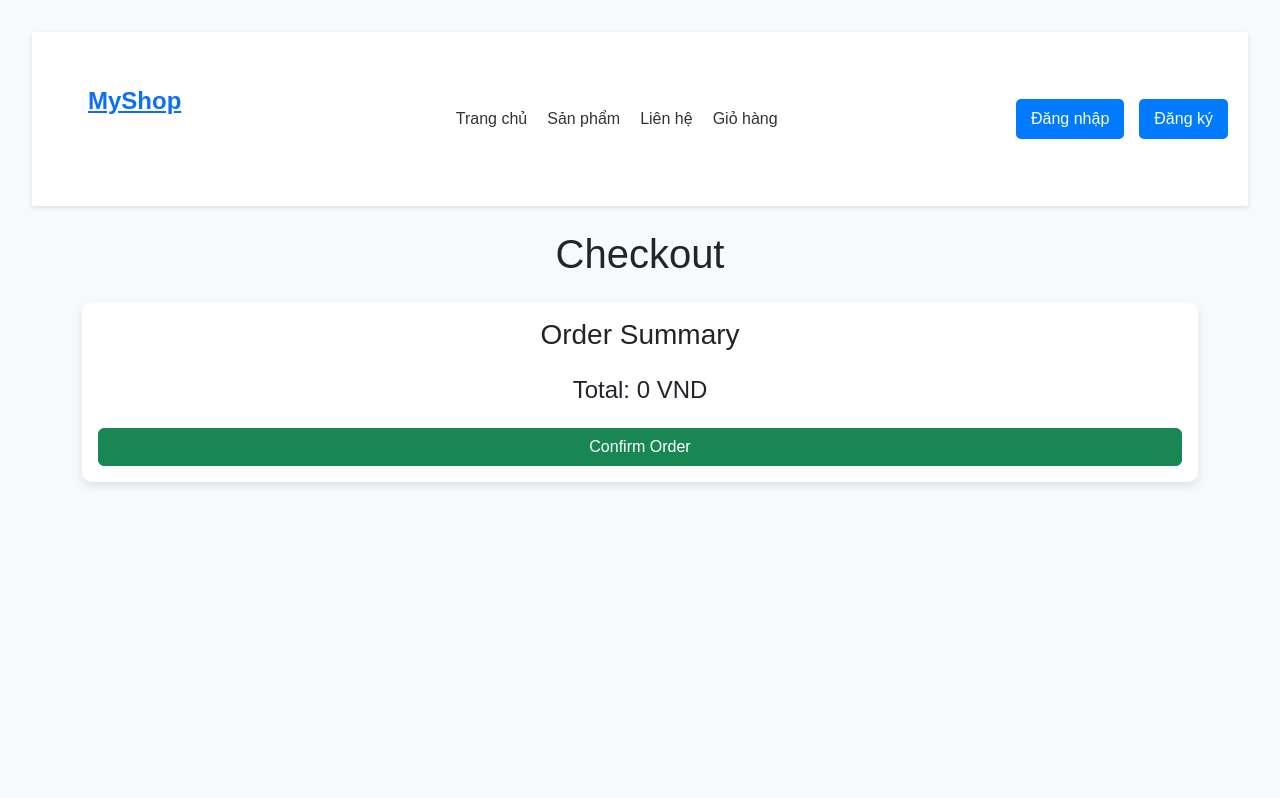
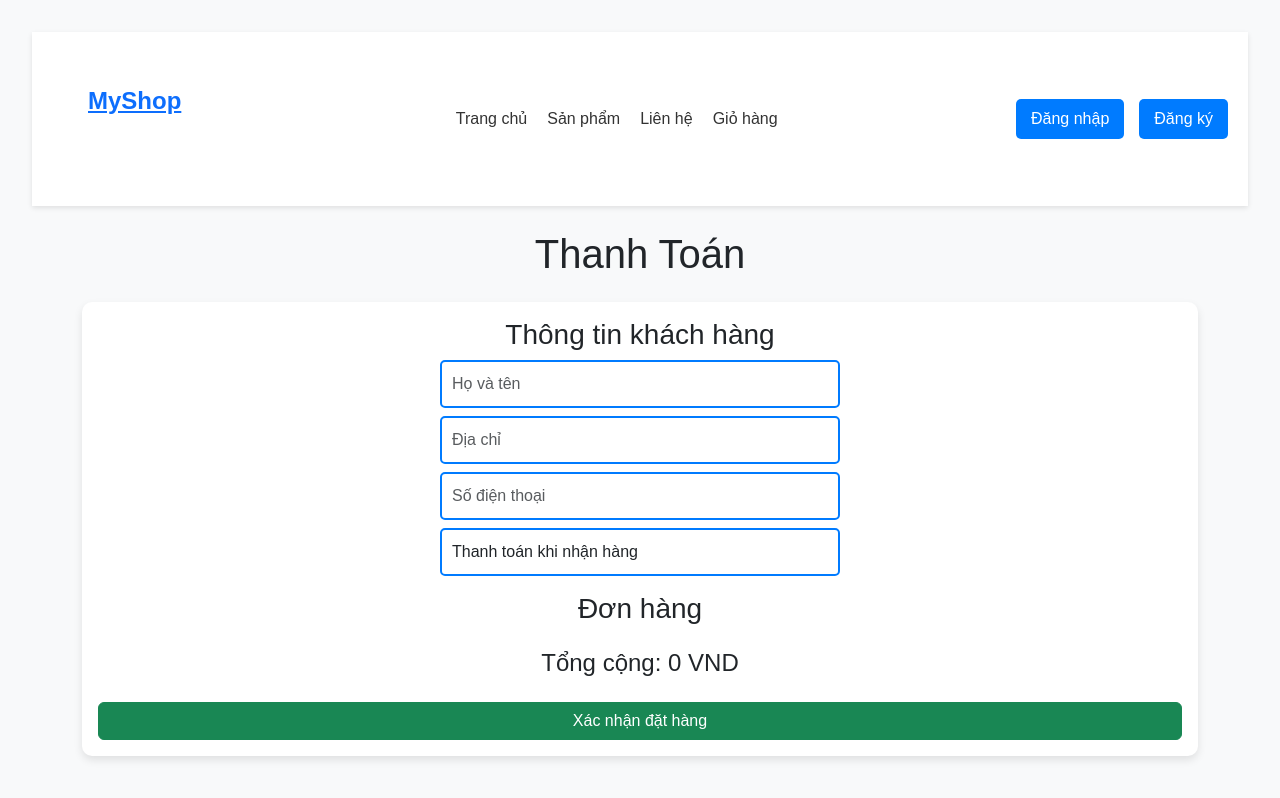
Before and after one commit to MrLuoi/ASM_RA, a React (Vite) app: page /checkout in a window 1280 px wide. Built offline with nearby package versions, Linux system fonts and the light colour scheme.

Commit message:
checkout fĩ

```diff
--- a/db.json
+++ b/db.json
@@ -239,6 +239,21 @@
         "address": "Hà Nội, Việt Nam"
       },
       "id": 1
+    },
+    {
+      "customerName": "Quần áo",
+      "address": "hn",
+      "phone": "0353164510",
+      "paymentMethod": "cash",
+      "totalPrice": 29990000,
+      "products": [
+        {
+          "name": "iPhone 15 Pro",
+          "price": 29990000,
+          "quantity": 1
+        }
+      ],
+      "id": 2
     }
   ]
 }
--- a/src/pages/homes/Checkout.tsx
+++ b/src/pages/homes/Checkout.tsx
@@ -1,27 +1,98 @@
-import React from "react";
+import React, { useState } from "react";
 import { useCart } from "../../cart/CartContext";
 import { useNavigate } from "react-router-dom";
+import axios from "axios";
 
 const Checkout: React.FC = () => {
-  const { cartItems, clearCart } = useCart(); // Lấy clearCart từ context
+  const { cartItems, clearCart } = useCart();
   const navigate = useNavigate();
+
+  const [customer, setCustomer] = useState({
+    name: "",
+    address: "",
+    phone: "",
+    paymentMethod: "cash",
+  });
 
   const totalPrice = cartItems.reduce(
     (total, item) => total + item.price * (item.quantity || 1),
     0
   );
 
-  const handleConfirmOrder = () => {
-    alert("Đơn hàng của bạn đã được đặt thành công!");
-    clearCart(); // Xóa giỏ hàng sau khi thanh toán
-    navigate("/"); // Chuyển về trang chủ
+  const handleChange = (e: React.ChangeEvent<HTMLInputElement | HTMLSelectElement>) => {
+    setCustomer({ ...customer, [e.target.name]: e.target.value });
+  };
+
+  const handleConfirmOrder = async () => {
+    if (!customer.name || !customer.address || !customer.phone) {
+      alert("Vui lòng nhập đầy đủ thông tin!");
+      return;
+    }
+
+    const orderData = {
+      customerName: customer.name,
+      address: customer.address,
+      phone: customer.phone,
+      paymentMethod: customer.paymentMethod,
+      totalPrice,
+      products: cartItems.map((item) => ({
+        name: item.name,
+        price: item.price,
+        quantity: item.quantity || 1,
+      })),
+    };
+
+    try {
+      await axios.post("http://localhost:3000/orders", orderData);
+      alert("Đơn hàng của bạn đã được đặt thành công!");
+      clearCart();
+      navigate("/");
+    } catch (error) {
+      console.error("Lỗi khi đặt hàng:", error);
+      alert("Đã xảy ra lỗi, vui lòng thử lại!");
+    }
   };
 
   return (
     <div className="checkout container mt-4">
-      <h1 className="text-center mb-4">Checkout</h1>
+      <h1 className="text-center mb-4">Thanh Toán</h1>
       <div className="card p-3">
-        <h3>Order Summary</h3>
+        <h3>Thông tin khách hàng</h3>
+        <input
+          type="text"
+          name="name"
+          placeholder="Họ và tên"
+          className="form-control mb-2"
+          value={customer.name}
+          onChange={handleChange}
+        />
+        <input
+          type="text"
+          name="address"
+          placeholder="Địa chỉ"
+          className="form-control mb-2"
+          value={customer.address}
+          onChange={handleChange}
+        />
+        <input
+          type="text"
+          name="phone"
+          placeholder="Số điện thoại"
+          className="form-control mb-2"
+          value={customer.phone}
+          onChange={handleChange}
+        />
+        <select
+          name="paymentMethod"
+          className="form-control mb-3"
+          value={customer.paymentMethod}
+          onChange={handleChange}
+        >
+          <option value="cash">Thanh toán khi nhận hàng</option>
+          <option value="credit">Thẻ tín dụng</option>
+        </select>
+
+        <h3>Đơn hàng</h3>
         <ul>
           {cartItems.map((item) => (
             <li key={item.id}>
@@ -29,9 +100,10 @@ const Checkout: React.FC = () => {
             </li>
           ))}
         </ul>
-        <h4>Total: {totalPrice.toLocaleString()} VND</h4>
+        <h4>Tổng cộng: {totalPrice.toLocaleString()} VND</h4>
+
         <button className="btn btn-success mt-3" onClick={handleConfirmOrder}>
-          Confirm Order
+          Xác nhận đặt hàng
         </button>
       </div>
     </div>
```
